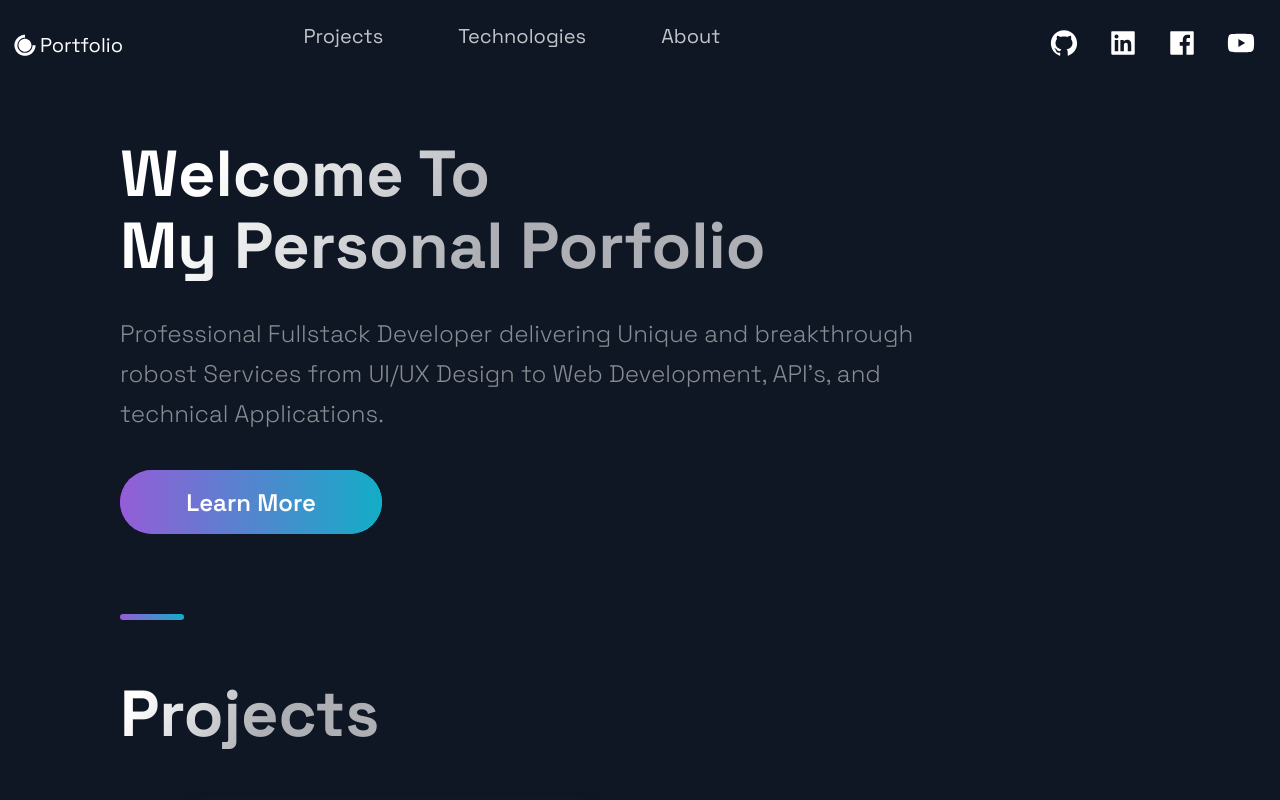
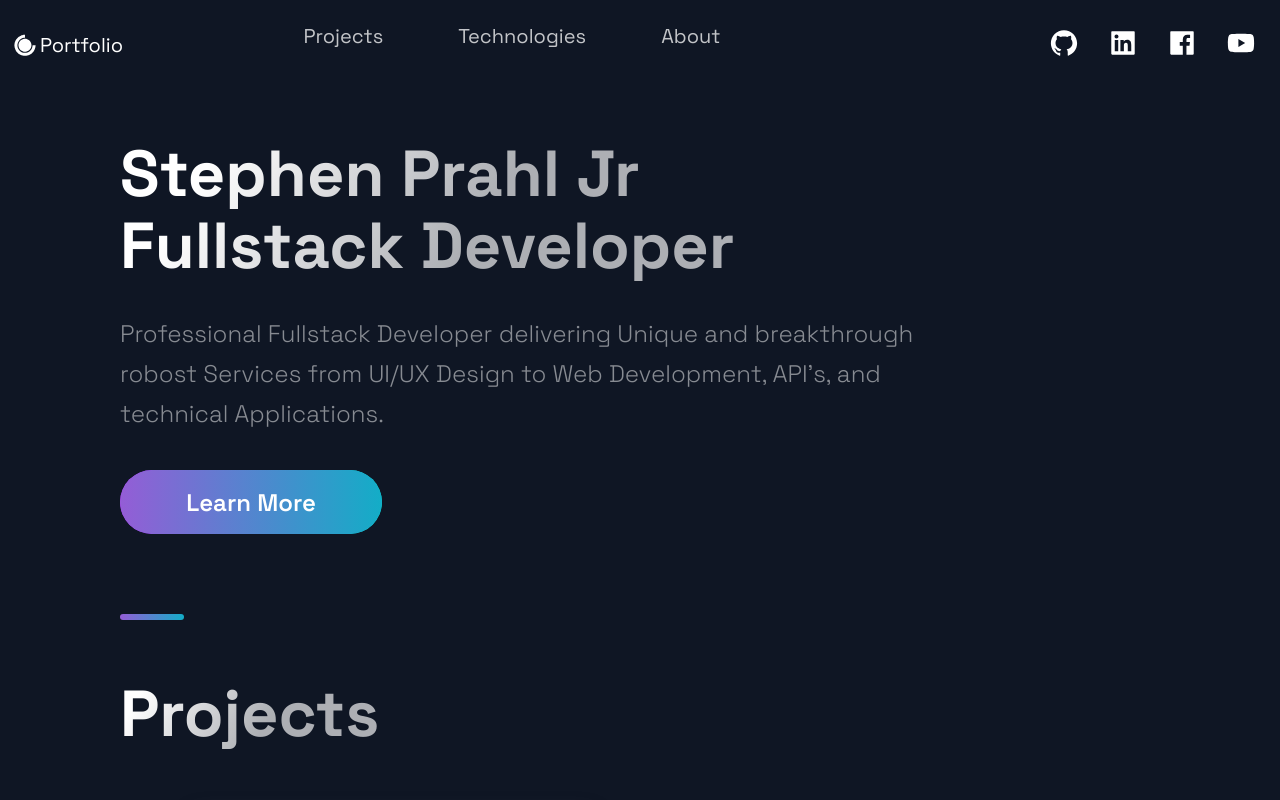
Before and after one commit to stevie732/next.js_stevie732, a Next.js app: page / in a window 1280 px wide. Shown: the top 800 px of the page. Built offline with nearby package versions, Linux system fonts and the light colour scheme.

Commit message:
"finished next.js portfolio"

```diff
--- a/src/components/Hero/Hero.js
+++ b/src/components/Hero/Hero.js
@@ -8,8 +8,8 @@ const Hero = () => (
   <Section row nopadding>
     <LeftSection>
       <SectionTitle main center>
-        Welcome To <br />
-        My Personal Porfolio
+        Stephen Prahl Jr <br />
+        Fullstack Developer
       </SectionTitle>
       <SectionText>
         Professional Fullstack Developer delivering Unique and breakthrough robost Services from UI/UX Design to Web Development, API's, and technical Applications.
```
